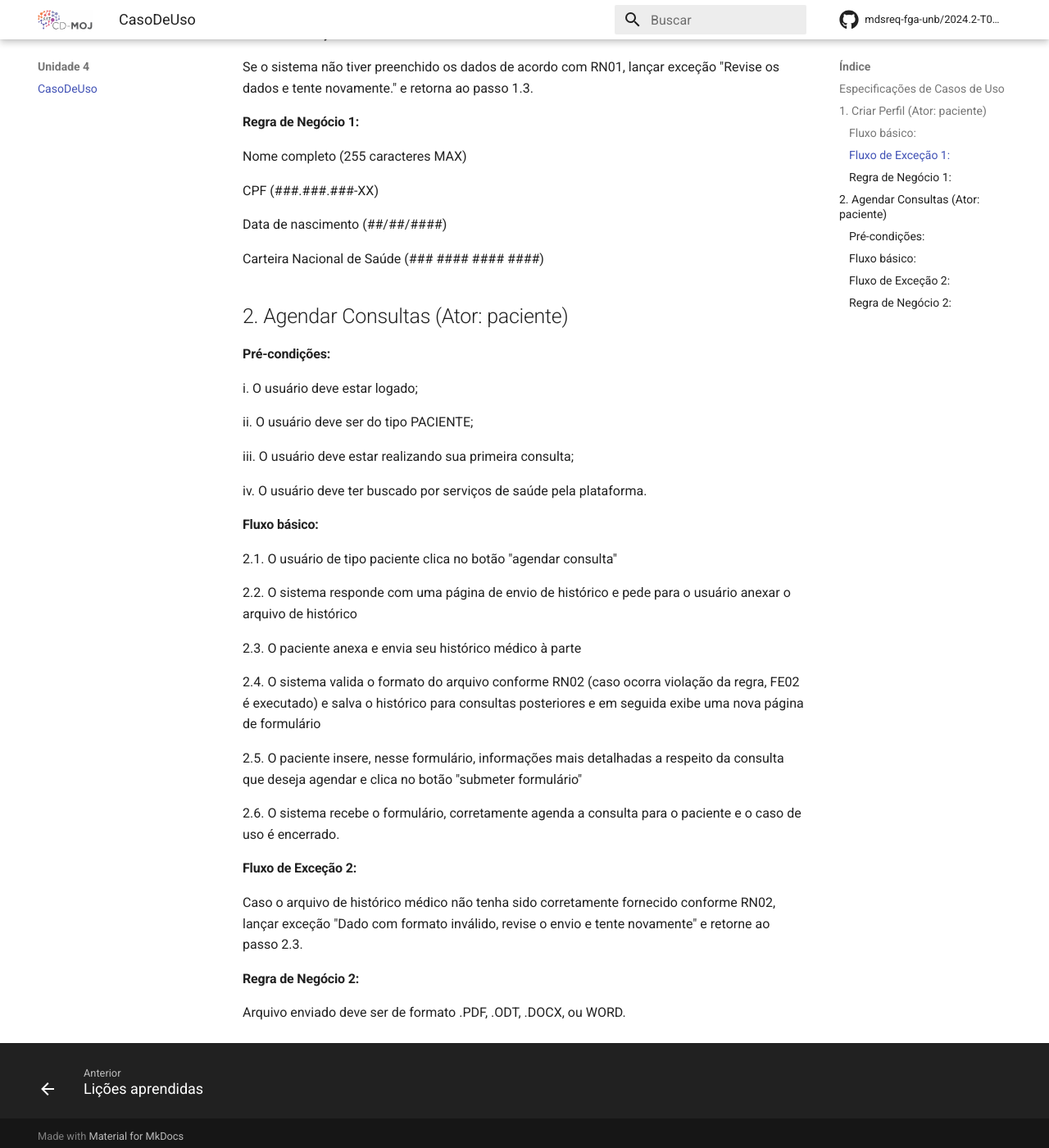
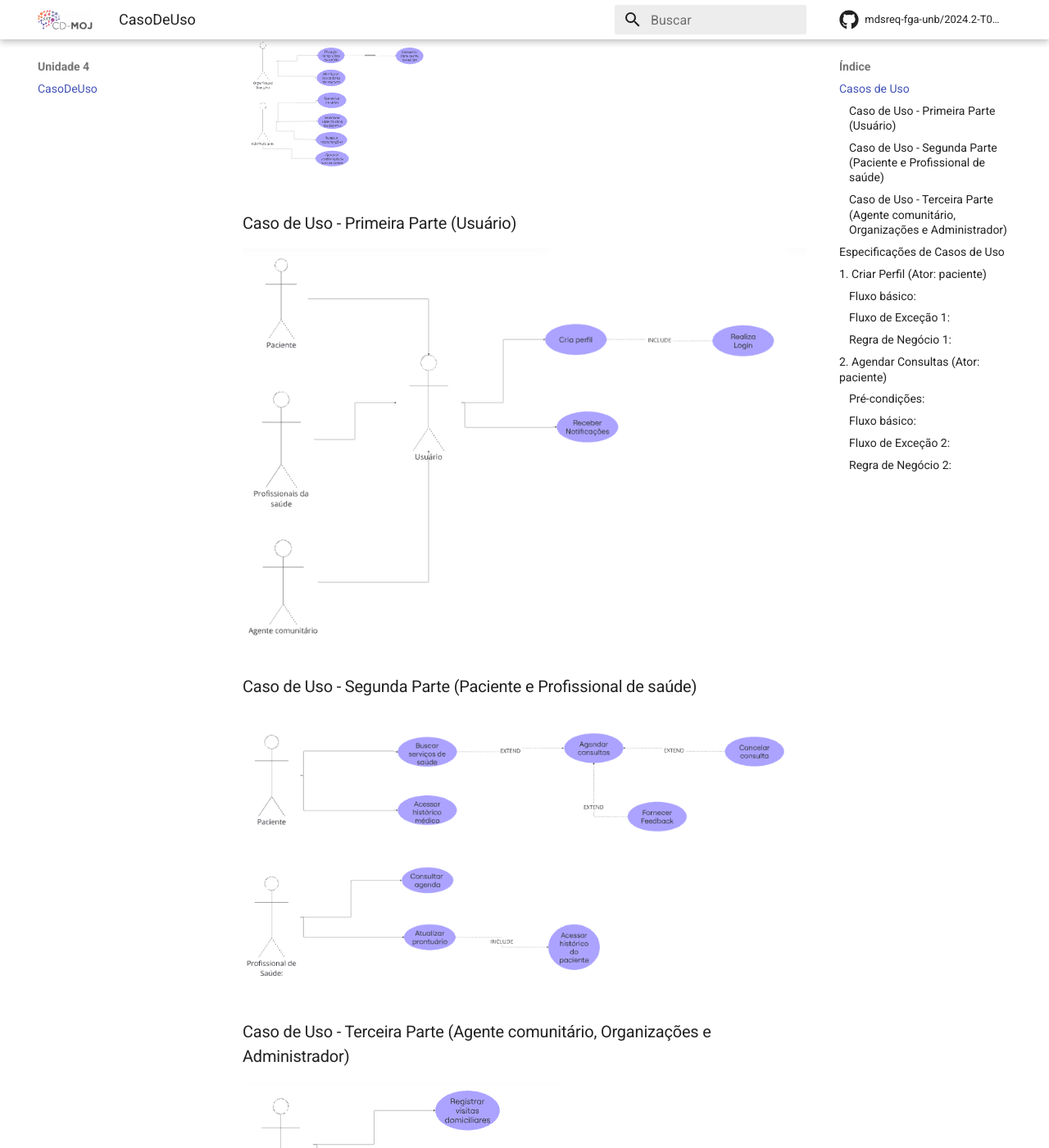
Before and after one commit to mdsreq-fga-unb/2024.2-T01-CD-MOJ, an MkDocs documentation site: the page built from docs/mod4/CasoDeUso.md, in a window 1280 px wide and 1400 px high, scrolled down 711 px. Shown: the whole window at 82% size. Built offline with MkDocs 1.6.1 and Material for MkDocs 9.7.7, drawn with Linux system fonts in a browser that asks for light colours; comment, search, counter and statistics services are not loaded.

Commit message:
Adicionando Caso de Uso

```diff
--- a/docs/mod4/CasoDeUso.md
+++ b/docs/mod4/CasoDeUso.md
@@ -1,3 +1,19 @@
+## Casos de Uso
+
+![](../assets/CasoU0.png)
+
+### Caso de Uso - Primeira Parte (Usuário)
+
+![](../assets/CasoU01.png)
+
+### Caso de Uso - Segunda Parte (Paciente e Profissional de saúde)
+
+![](../assets/CasoU02.png)
+
+### Caso de Uso - Terceira Parte (Agente comunitário, Organizações e Administrador)
+
+![](../assets/CasoU03.png)
+
 ## Especificações de Casos de Uso
 
 Resolvemos fazer o uso de dois casos específicos da ConnectCare, que foram representados no nosso diagrama: __Criar Perfil__ e __Agendar Consulta__.
```
Also changed, not shown: docs/assets/CasoU0.png (added), docs/assets/CasoU01.png (added), docs/assets/CasoU02.png (added), docs/assets/CasoU03.png (added).
